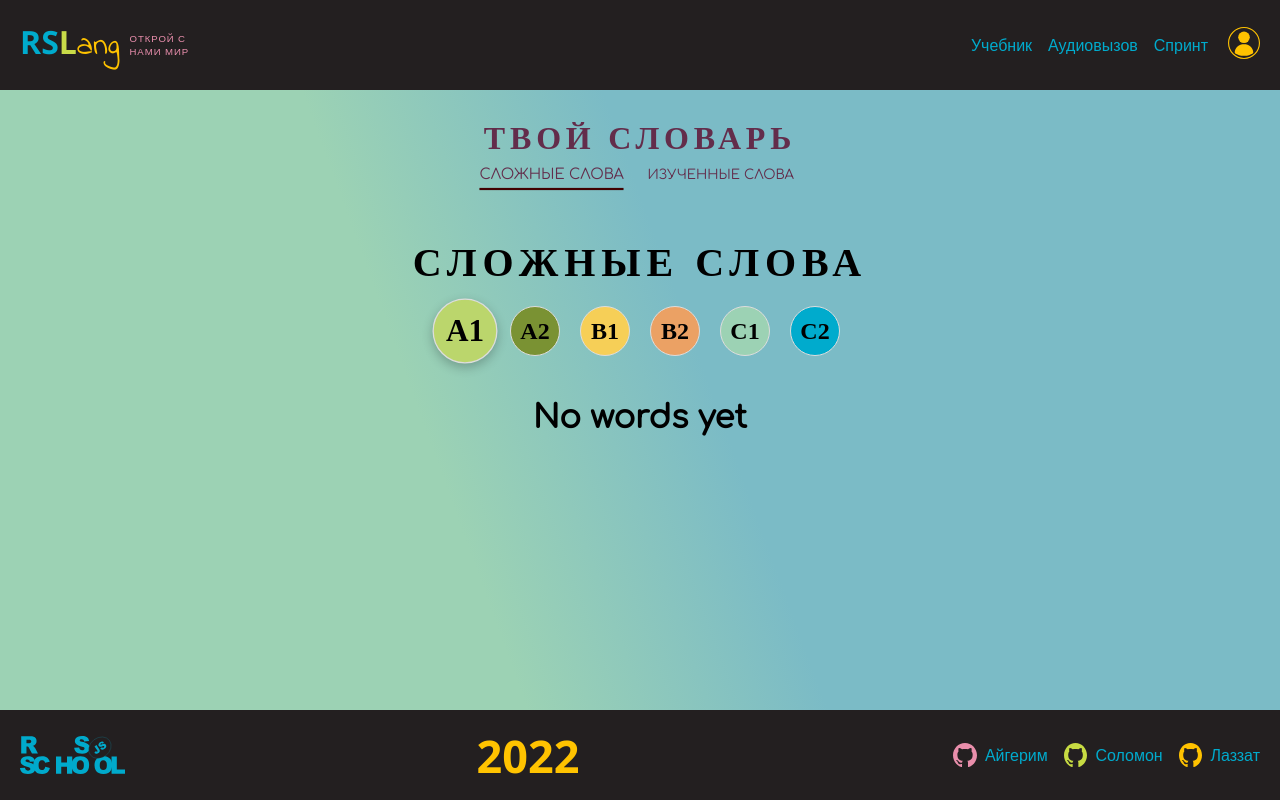
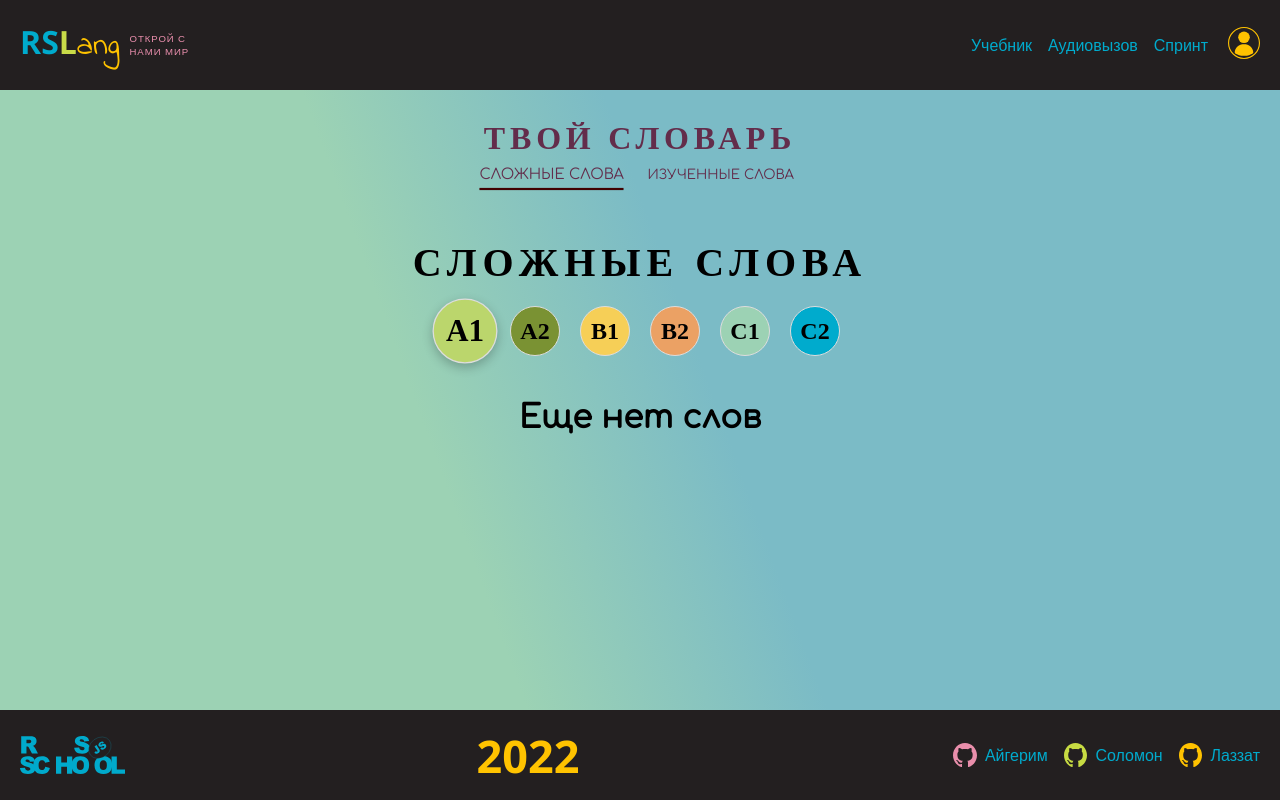
Before and after one commit to AigerimR/rslang, a React app: page /#/dictionary in a window 1280 px wide. Built offline with nearby package versions, Linux system fonts and the light colour scheme; a web font is replaced by a local one.

Commit message:
refactor: translation of info from eng to rus

```diff
--- a/src/components/Pages/Dictionary/ComplexWords/ComplexWords.tsx
+++ b/src/components/Pages/Dictionary/ComplexWords/ComplexWords.tsx
@@ -31,7 +31,7 @@ const ComplexWords: React.FC = () => {
         <Units updateUnit={updateUnit} />
         <br />
         <br />
-        {data?.length === 0 ? <p className={classes.complexW_info}>No words yet</p> : <CardsContainer data={data!} unitColor={unitColor} inComplexComponent={true} />}
+        {data?.length === 0 ? <p className={classes.complexW_info}>Еще нет слов</p> : <CardsContainer data={data!} unitColor={unitColor} inComplexComponent={true} />}
         <br />
       </div>
     </section>
--- a/src/components/Pages/Dictionary/LearnedWords/LearnedWords.tsx
+++ b/src/components/Pages/Dictionary/LearnedWords/LearnedWords.tsx
@@ -30,7 +30,7 @@ const LearnedWords: React.FC = () => {
         <Units updateUnit={updateUnit} />
         <br />
         <br />
-        {data?.length === 0 ? <p className={classes.learnedW_info}>No words yet</p> : <CardsContainer data={data!} unitColor={unitColor} />}
+        {data?.length === 0 ? <p className={classes.learnedW_info}>Ещё нет слов</p> : <CardsContainer data={data!} unitColor={unitColor} />}
         <br />
       </div>
     </section>
```
